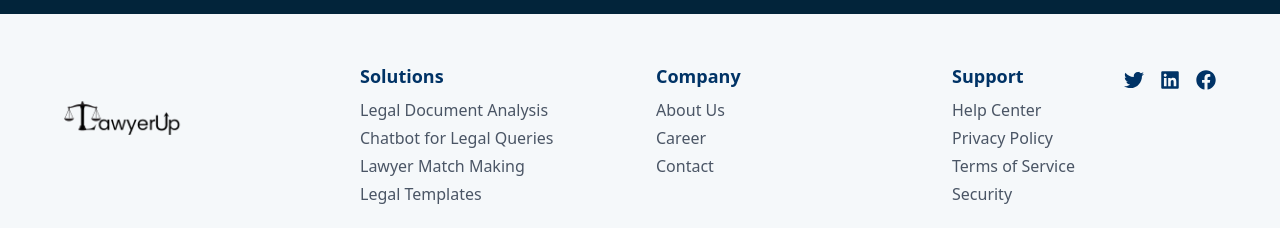
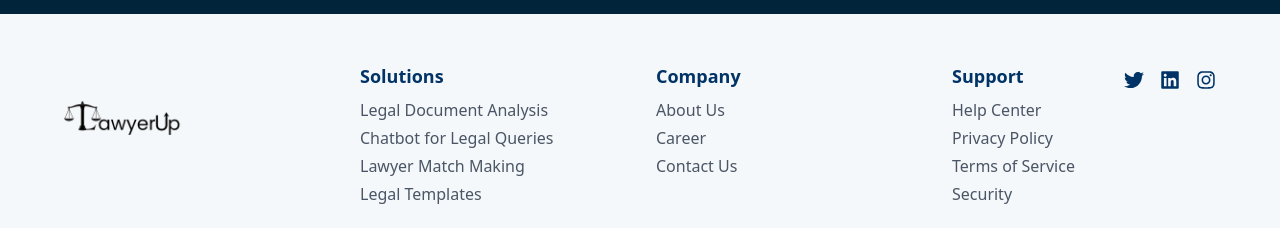
Before and after one commit to Buddha-11/LawyerUp, a React (Vite) app in the folder frontend/: page / in a window 1280 px wide. Shown: the part 3246-3474 px from the top of the page. Built offline with nearby package versions, Linux system fonts and the light colour scheme; no server answers.

Commit message:
Added links in footer

```diff
--- a/frontend/src/components/Footer.jsx
+++ b/frontend/src/components/Footer.jsx
@@ -1,6 +1,6 @@
 import React, { useRef } from "react";
 import { motion, useInView } from "framer-motion";
-import { FaTwitter, FaLinkedin, FaFacebook } from "react-icons/fa";
+import { FaTwitter, FaLinkedin, FaFacebook , FaInstagram } from "react-icons/fa";
 import { useNavigate } from "react-router-dom";
 const Footer = () => {
   const ref = useRef(null);
@@ -34,9 +34,17 @@ const Footer = () => {
           className="absolute top-0 right-0 flex items-center space-x-4 text-[#003366] text-xl mt-2"
         >
           {/* <span className="text-lg font-semibold">Follow us on</span> */}
-          <FaTwitter className="cursor-pointer hover:text-[#1DA1F2]" />
-          <FaLinkedin className="cursor-pointer hover:text-[#0077B5]" />
-          <FaFacebook className="cursor-pointer hover:text-[#1877F2]" />
+          <div className="flex gap-4">
+            <a href="https://x.com/LawyerUp_X" target="_blank" rel="noopener noreferrer">
+              <FaTwitter className="cursor-pointer hover:text-[#1DA1F2]" />
+            </a>
+            <a href="https://www.linkedin.com" target="_blank" rel="noopener noreferrer">
+              <FaLinkedin className="cursor-pointer hover:text-[#0077B5]" />
+            </a>
+            <a href="https://www.instagram.com/lawyerup_01/" target="_blank" rel="noopener noreferrer">
+              <FaInstagram className="cursor-pointer hover:text-[#E1306C]" />
+            </a>
+          </div>
         </motion.div>
 
         {/* Logo Section */}
@@ -62,7 +70,14 @@ const Footer = () => {
           <ul className="space-y-1 text-gray-600">
             <li>About Us</li>
             <li>Career</li>
-            <li>Contact</li>
+            <li>
+              <a
+                href="mailto:contactus.lawyerup@gmail.com"
+                className="hover:underline "
+              >
+                Contact Us
+              </a>
+            </li>
           </ul>
         </motion.div>
 
```
